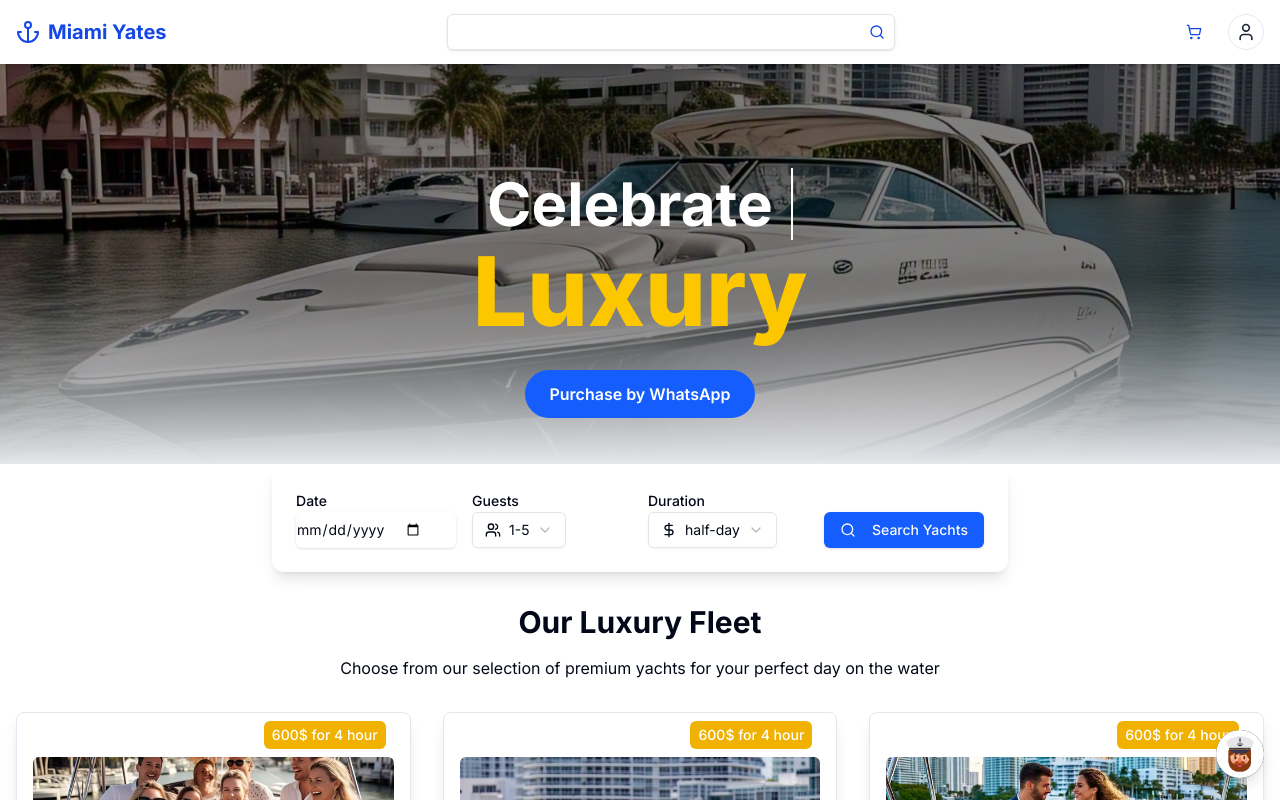
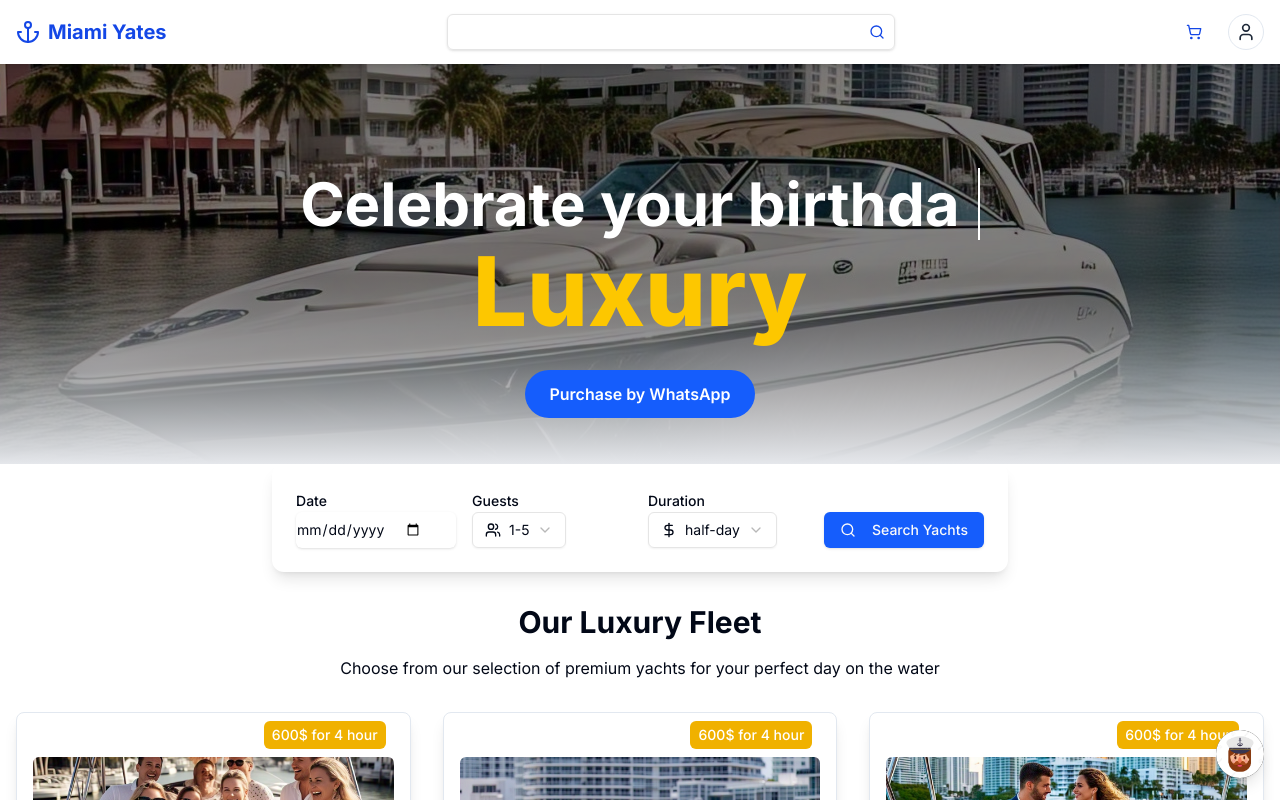
Before and after one commit to eliotaldersonfsociety/miamiyates, a Next.js app: page / in a window 1280 px wide. Shown: the top 800 px of the page. Built offline with nearby package versions, Linux system fonts and the light colour scheme.

Commit message:
Update page.tsx

```diff
--- a/app/hero/page.tsx
+++ b/app/hero/page.tsx
@@ -22,7 +22,7 @@ export default function Hero() {
   const [isTyping, setIsTyping] = useState(true)
   const [wordIndex, setWordIndex] = useState(0)
   const [charIndex, setCharIndex] = useState(0)
-  const mountedRef = useRef(true)
+  const mountedRef = useRef(true) // Referencia para verificar si el componente está montado
 
   const fullText = [
     "Celebrate your baby shower", "Celebrate your birthday", "Romantic date", "Business meeting", "Marriage proposal",
@@ -33,48 +33,42 @@ export default function Hero() {
     console.log("Hero montado")
     return () => {
       console.log("Hero desmontado")
-      mountedRef.current = false
+      mountedRef.current = false // Marcar como desmontado
     }
   }, [])
 
   useEffect(() => {
     let timeout: NodeJS.Timeout
 
-    if (wordIndex < fullText.length) {
+    // Solo proceder si el componente sigue montado
+    if (mountedRef.current && wordIndex < fullText.length) {
       if (isTyping) {
         timeout = setTimeout(() => {
-          if (!mountedRef.current) return
-
+          // Escribir la siguiente letra
           setDisplayText((prevText) => prevText + fullText[wordIndex][charIndex])
           setCharIndex((prev) => prev + 1)
-          console.log(`Escribiendo: ${fullText[wordIndex].slice(0, charIndex + 1)}`)
 
           if (charIndex === fullText[wordIndex].length - 1) {
             setIsTyping(false)
           }
-        }, 700)
+        }, 100) // Velocidad de escritura
       } else {
         timeout = setTimeout(() => {
-          if (!mountedRef.current) return
-
-          // Solo borra si hay algo que borrar
+          // Solo borrar si hay algo que borrar
           if (charIndex > 0) {
-            setDisplayText((prevText) => prevText.slice(0, -1))
+            setDisplayText((prevText) => prevText.slice(0, -1)) // Borra la última letra
             setCharIndex((prev) => prev - 1)
-            console.log(`Borrando: ${displayText.slice(0, -1)}`)
-          }
-
-          // Cuando ya se borró el último carácter, reinicia para la siguiente palabra
-          if (charIndex <= 1) {
+          } else {
+            // Cuando ya se ha borrado la palabra, iniciar la siguiente palabra
             setIsTyping(true)
             setWordIndex((prevIndex) => (prevIndex + 1) % fullText.length)
           }
-        }, 50)
+        }, 50) // Velocidad de borrado
       }
     }
 
     return () => clearTimeout(timeout)
-  }, [charIndex, wordIndex, isTyping, displayText, fullText])
+  }, [charIndex, wordIndex, isTyping, fullText])
 
   return (
     <div className="relative w-full h-[400px]">
```
